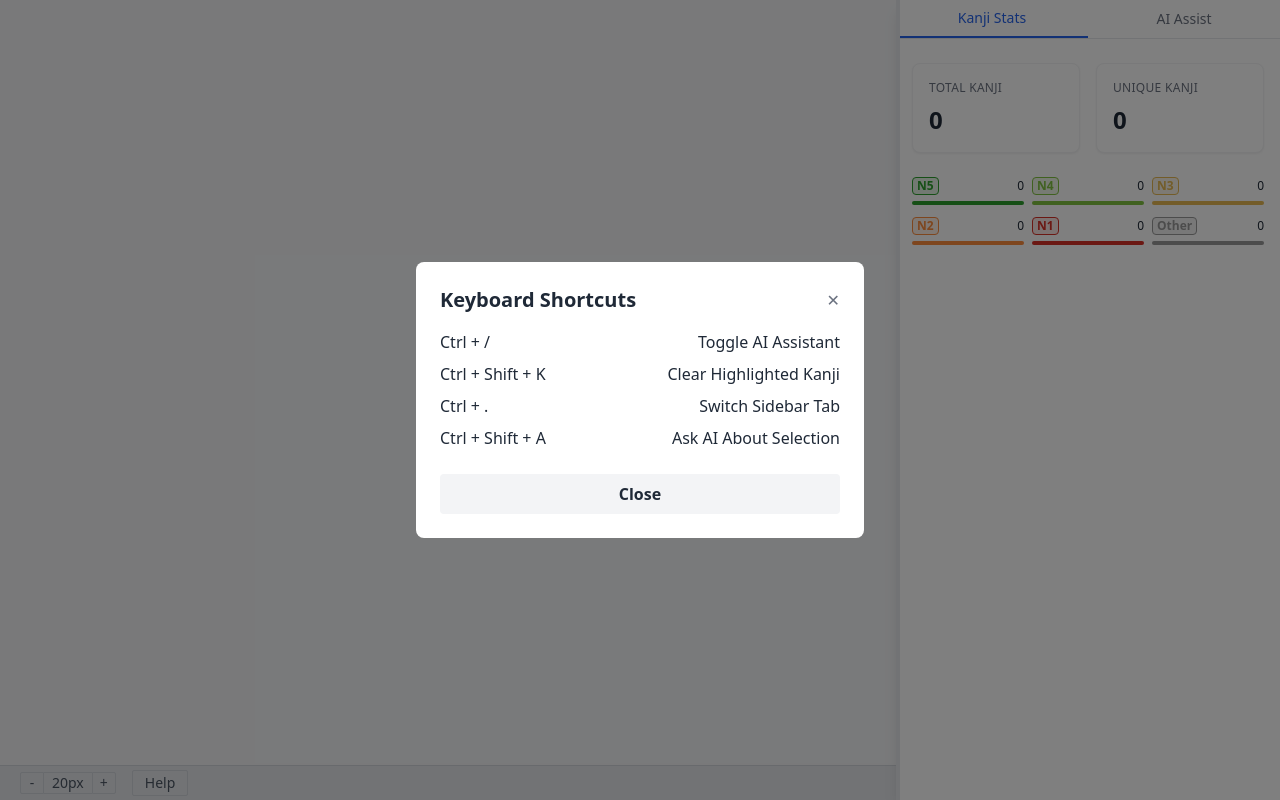
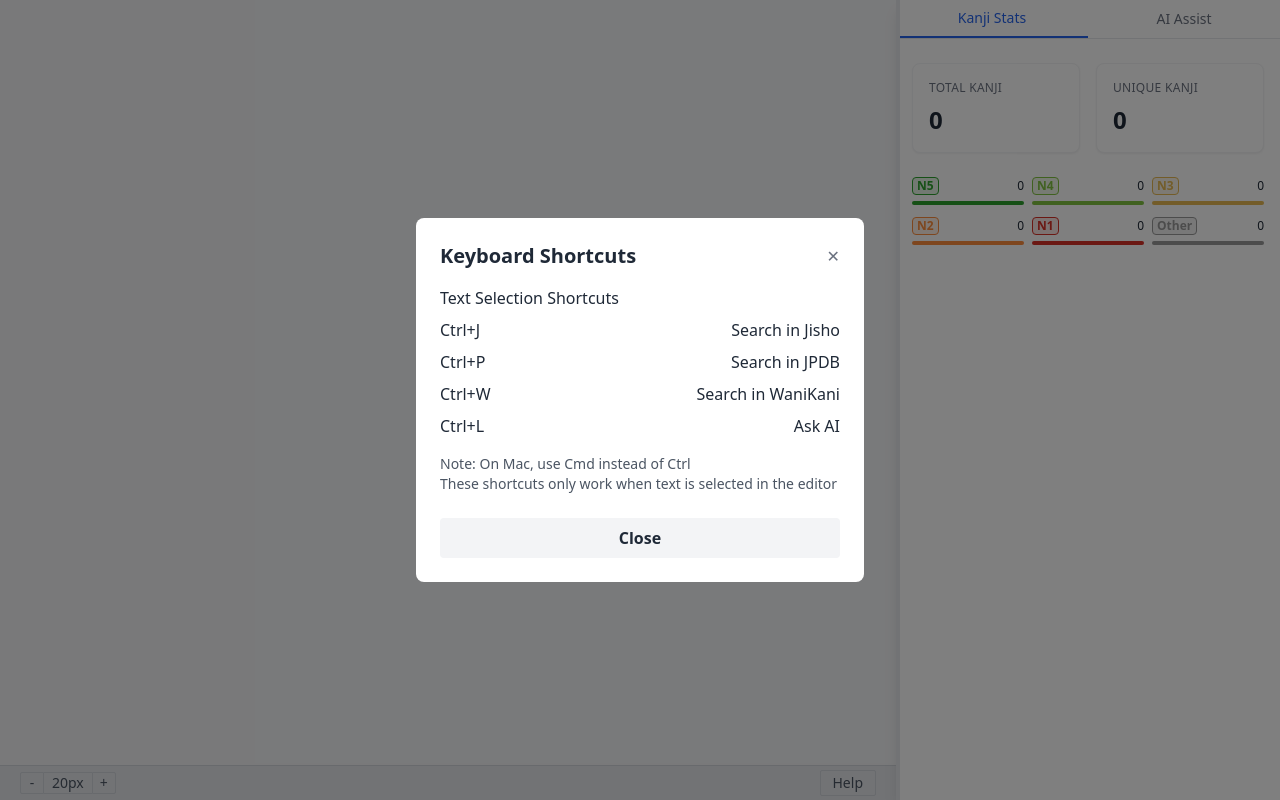
Before and after one commit to darrenburns/kanjibook, a React (Vite) app: page / in a window 1280 px wide. Both pictures are taken after a click on the button "Help". Built offline with nearby package versions, Linux system fonts and the light colour scheme.

Commit message:
Use real shortcuts

```diff
--- a/src/components/EditorFooter.tsx
+++ b/src/components/EditorFooter.tsx
@@ -19,7 +19,6 @@ const EditorFooter: React.FC<EditorFooterProps> = ({
   return (
     <>
       <div className="bg-gray-200 text-gray-600 border-t border-gray-300 flex items-center justify-between p-1 px-5 select-none">
-        <div className="flex items-center gap-4">
         <div className="flex items-center">
           <button
             className="px-1.5 text-sm hover:bg-gray-300 border w-6 rounded-l-sm border-gray-300"
@@ -43,7 +42,6 @@ const EditorFooter: React.FC<EditorFooterProps> = ({
           Help
         </button>
       </div>
-      </div>
 
       {showHelp && <HelpModal onClose={() => setShowHelp(false)} />}
     </>
--- a/src/components/HelpModal.tsx
+++ b/src/components/HelpModal.tsx
@@ -18,22 +18,32 @@ const HelpModal: React.FC<HelpModalProps> = ({ onClose }) => {
           </button>
         </div>
 
+        <div className="space-y-4">
+          <div>
+            <h3 className="font-medium mb-2">Text Selection Shortcuts</h3>
             <div className="space-y-2">
               <div className="flex justify-between">
-            <span className="font-medium">Ctrl + /</span>
-            <span>Toggle AI Assistant</span>
+                <span className="font-medium">Ctrl+J</span>
+                <span>Search in Jisho</span>
               </div>
               <div className="flex justify-between">
-            <span className="font-medium">Ctrl + Shift + K</span>
-            <span>Clear Highlighted Kanji</span>
+                <span className="font-medium">Ctrl+P</span>
+                <span>Search in JPDB</span>
               </div>
               <div className="flex justify-between">
-            <span className="font-medium">Ctrl + .</span>
-            <span>Switch Sidebar Tab</span>
+                <span className="font-medium">Ctrl+W</span>
+                <span>Search in WaniKani</span>
               </div>
               <div className="flex justify-between">
-            <span className="font-medium">Ctrl + Shift + A</span>
-            <span>Ask AI About Selection</span>
+                <span className="font-medium">Ctrl+L</span>
+                <span>Ask AI</span>
+              </div>
+            </div>
+          </div>
+
+          <div className="text-sm text-gray-600">
+            <p>Note: On Mac, use Cmd instead of Ctrl</p>
+            <p>These shortcuts only work when text is selected in the editor</p>
           </div>
         </div>
 
```
Lines whose indentation alone changed are shown as unchanged.
